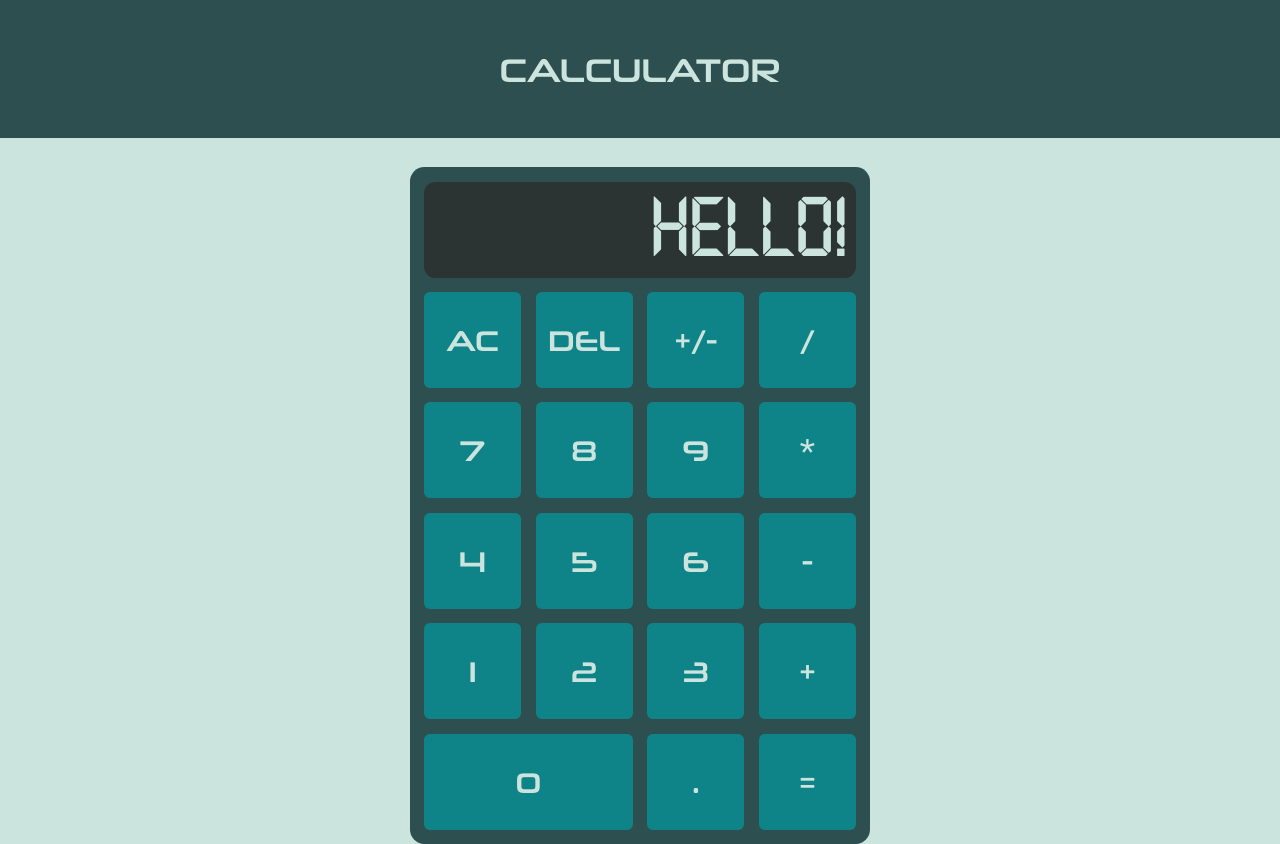
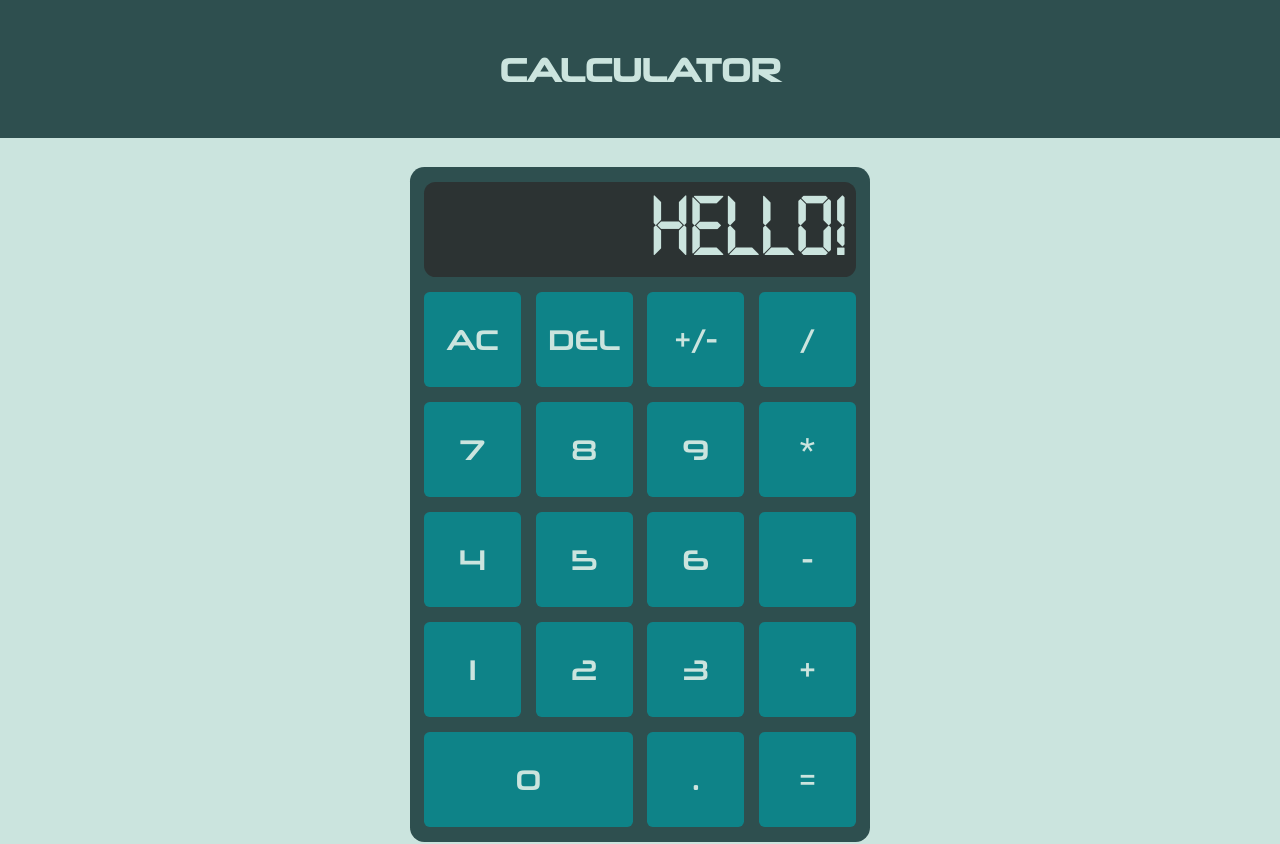
Before and after one commit to Rapolss/Calculator, a plain HTML site: page index.html in a window 1280 px wide. Shown: the top 844 px of the page. Drawn offline with Linux system fonts and the light colour scheme.

Commit message:
adjusted footer and main body

```diff
--- a/style.css
+++ b/style.css
@@ -23,7 +23,6 @@ body{
     background-color: #CBE4DE;
     display: flex;
     flex-direction: column;
-    /* align-items: center; */
     align-content: space-evenly;
     text-align: center;
     justify-content: center;
@@ -35,6 +34,7 @@ body{
 }
 
 .main{
+    flex:1;
     background-color: #2E4F4F;
     align-self: center;
     display: grid;
@@ -62,6 +62,7 @@ body{
     border-radius: .4em;
     text-align: right;
     font-size: 2em;
+    padding-top: .3em;
     display: flex;
     align-items: flex-end;
     justify-content: flex-end;
@@ -98,6 +99,7 @@ body{
     padding: 1.5em;
     background-color: #2E4F4F;
     font-size:  2.3em;
+    font-weight: 900;
 
 }
 
```
